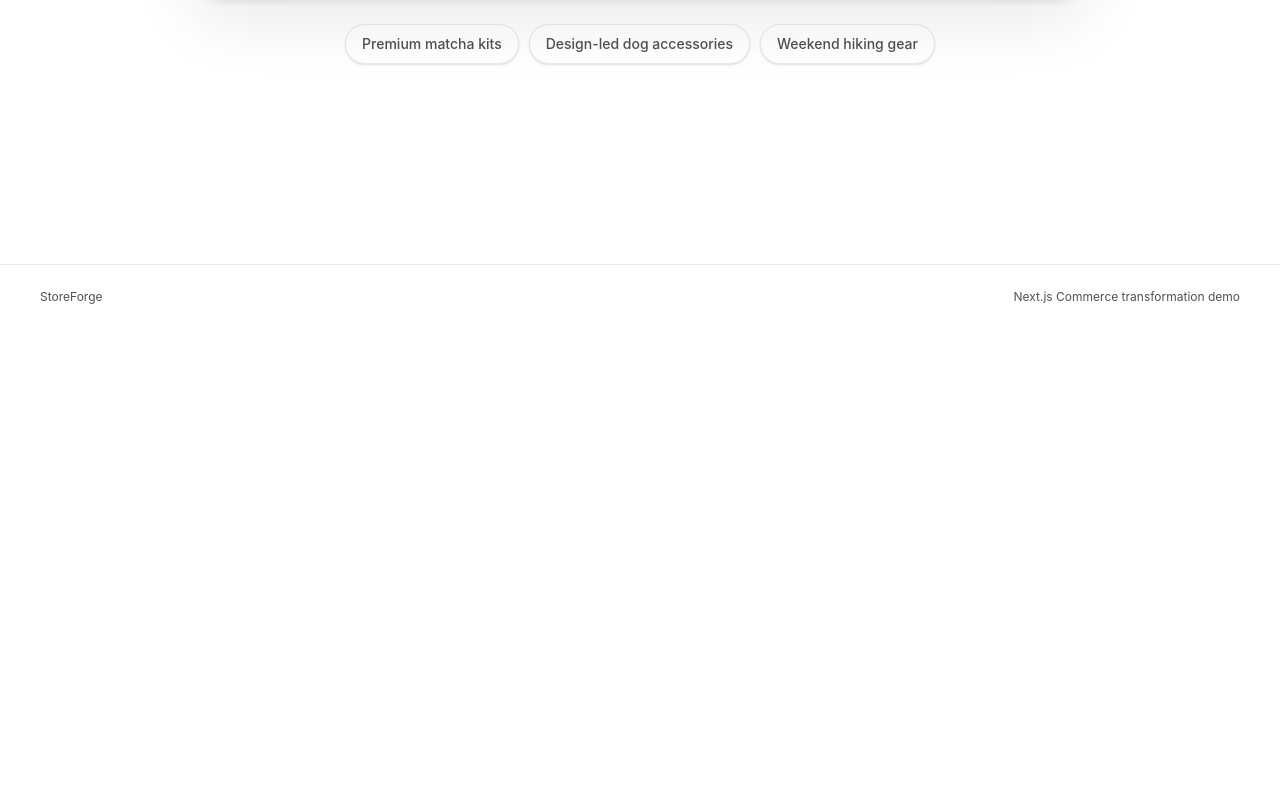
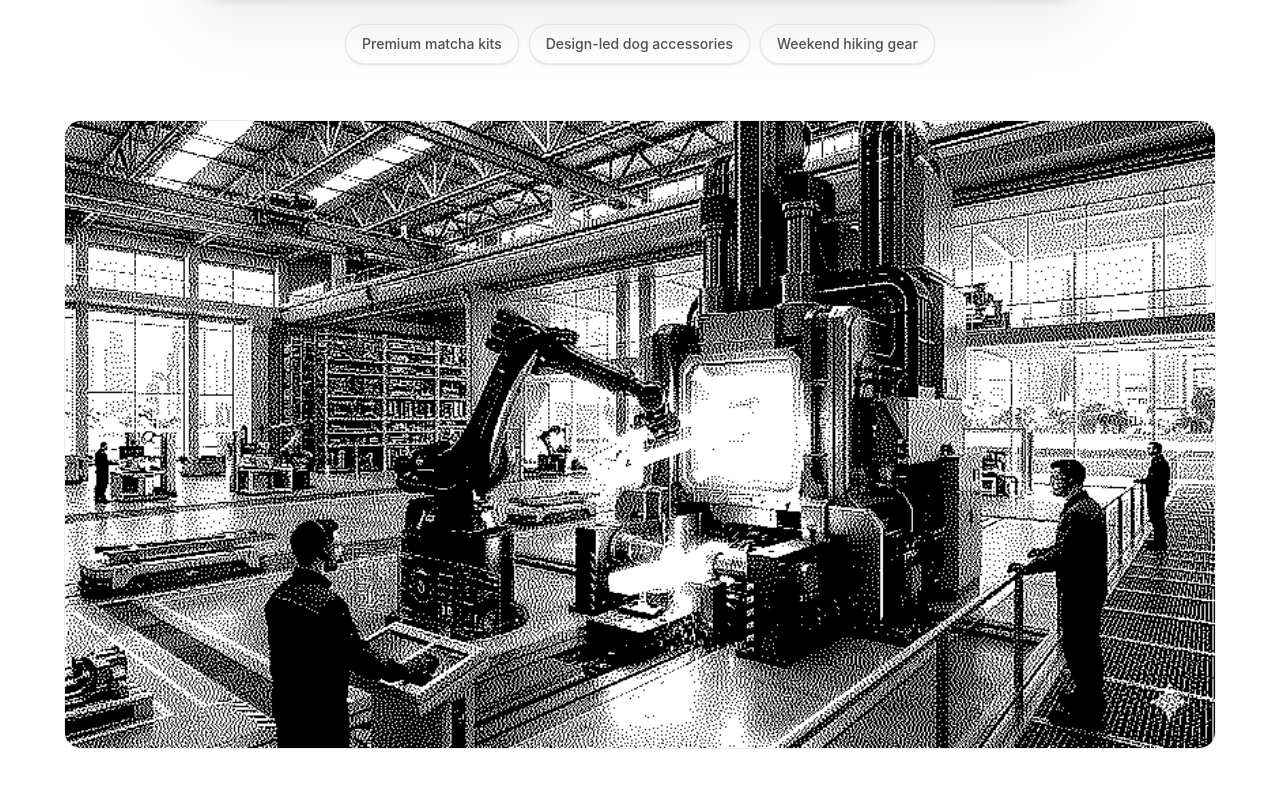
Before and after one commit to mattc0llier/storeforge-ai, a Next.js app: page / in a window 1280 px wide. Shown: the part 502-1300 px from the top of the page. Before the commit the page ends 831 px from the top, so only its background shows below. Built offline with nearby package versions, Linux system fonts and the light colour scheme; no server answers.

Commit message:
Add homepage factory image

```diff
--- a/src/app/(app)/create-store/create-store-hero.tsx
+++ b/src/app/(app)/create-store/create-store-hero.tsx
@@ -1,8 +1,15 @@
+import Image from "next/image";
+
 import { CreateStoreForm } from "./create-store-form";
 
-export function CreateStoreHero() {
+export function CreateStoreHero({
+  showShowcaseImage = false,
+}: {
+  showShowcaseImage?: boolean;
+}) {
   return (
-    <div className="mx-auto flex min-h-[calc(100vh-12rem)] w-full max-w-4xl flex-col items-center justify-center gap-7 pb-28 pt-24 md:pb-40 md:pt-32">
+    <div className="mx-auto flex min-h-[calc(100vh-12rem)] w-full flex-col items-center justify-center gap-14 pb-20 pt-24 md:pb-28 md:pt-32">
+      <div className="flex w-full max-w-4xl flex-col items-center gap-7">
         <div className="max-w-3xl text-center">
           <h1 className="text-3xl font-semibold tracking-normal text-foreground md:text-5xl">
             What store do you want to create?
@@ -13,5 +20,20 @@ export function CreateStoreHero() {
           <CreateStoreForm />
         </div>
       </div>
+
+      {showShowcaseImage ? (
+        <div className="w-full max-w-6xl">
+          <Image
+            alt="StoreForge autonomous commerce factory illustration"
+            className="h-auto w-full rounded-xl border object-cover"
+            height={461}
+            priority
+            sizes="(min-width: 1280px) 1152px, calc(100vw - 48px)"
+            src="/storeforge-factory.png"
+            width={845}
+          />
+        </div>
+      ) : null}
+    </div>
   );
 }
--- a/src/app/page.tsx
+++ b/src/app/page.tsx
@@ -4,7 +4,7 @@ import { CreateStoreHero } from "@/app/(app)/create-store/create-store-hero";
 export default function HomePage() {
   return (
     <AppShell>
-      <CreateStoreHero />
+      <CreateStoreHero showShowcaseImage />
     </AppShell>
   );
 }
```
Also changed, not shown: public/storeforge-factory.png (added). Lines whose indentation alone changed are shown as unchanged.
